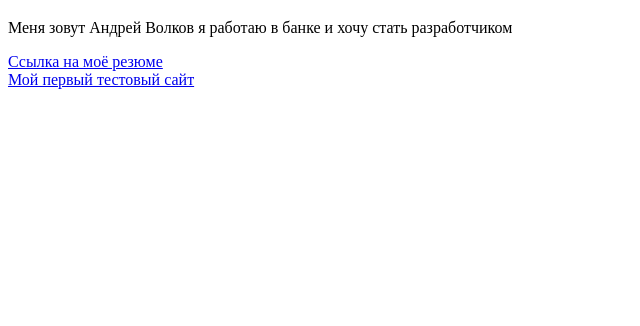
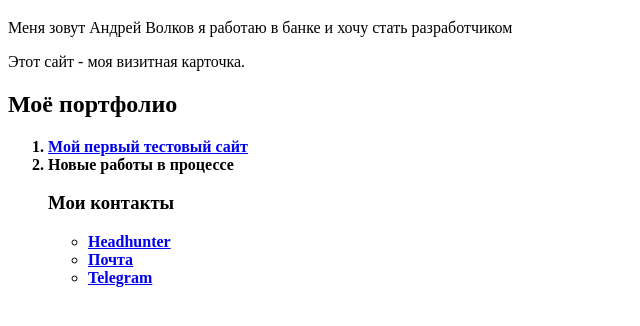
Before and after one commit to AndrewfromUral/FrontendWorkspace, a plain HTML site: page index.html in a window 1280 px wide. Shown: the part 62-388 px from the top of the page, without its empty margins (0-640 px from the left). Drawn offline with Linux system fonts and the light colour scheme.

Commit message:
second site v 1.1

```diff
--- a/index.html
+++ b/index.html
@@ -5,11 +5,20 @@
 <body>
 <h1>Всем привет🙃</h1>
 <p>Меня зовут Андрей Волков я работаю в банке и хочу стать разработчиком </p>
-<a href="https://vk.com/away.php?to=https%3A%2F%2Fhh.ru%2Fresume%2F0c712997ff076ad27d0039ed1f3572747a496b&cc_key="
-target="_blank">
-Ссылка на моё резюме
-</a>
-<br>
-<a href="https://andrewfromural.github.io/FrontendWorkspace/hello_world.html">
+<p>Этот сайт - моя визитная карточка. <b>
+<h2>Моё портфолио</h2>
+<ol>
+<li><a href="https://andrewfromural.github.io/FrontendWorkspace/hello_world.html">
 Мой первый тестовый сайт
 </a>
+</li>
+<li> Новые работы в процессе </li>
+<h3>Мои контакты</h3>
+<ul>
+<li> <a href="https://ufa.hh.ru/resume/0c712997ff076ad27d0039ed1f3572747a496b"
+target="_blank">
+Headhunter
+</a> </li>
+<li> <a href="mailto:andrey.s.volkov@frontend-ufa.ru"> Почта </li>
+<li> <a href="https://t.me/andrey_frontend" target="_blank"> Telegram </li>
+</ul>
```
